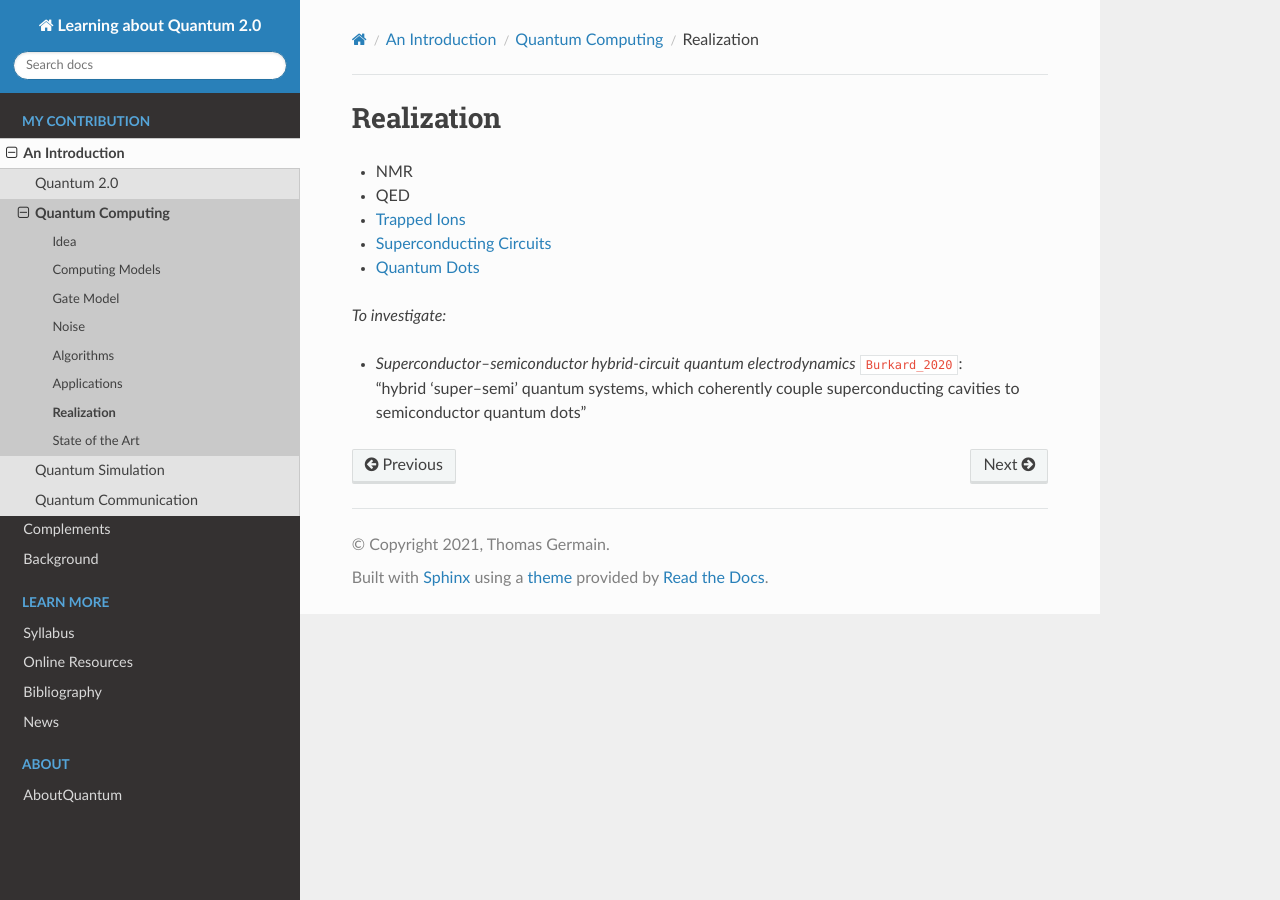
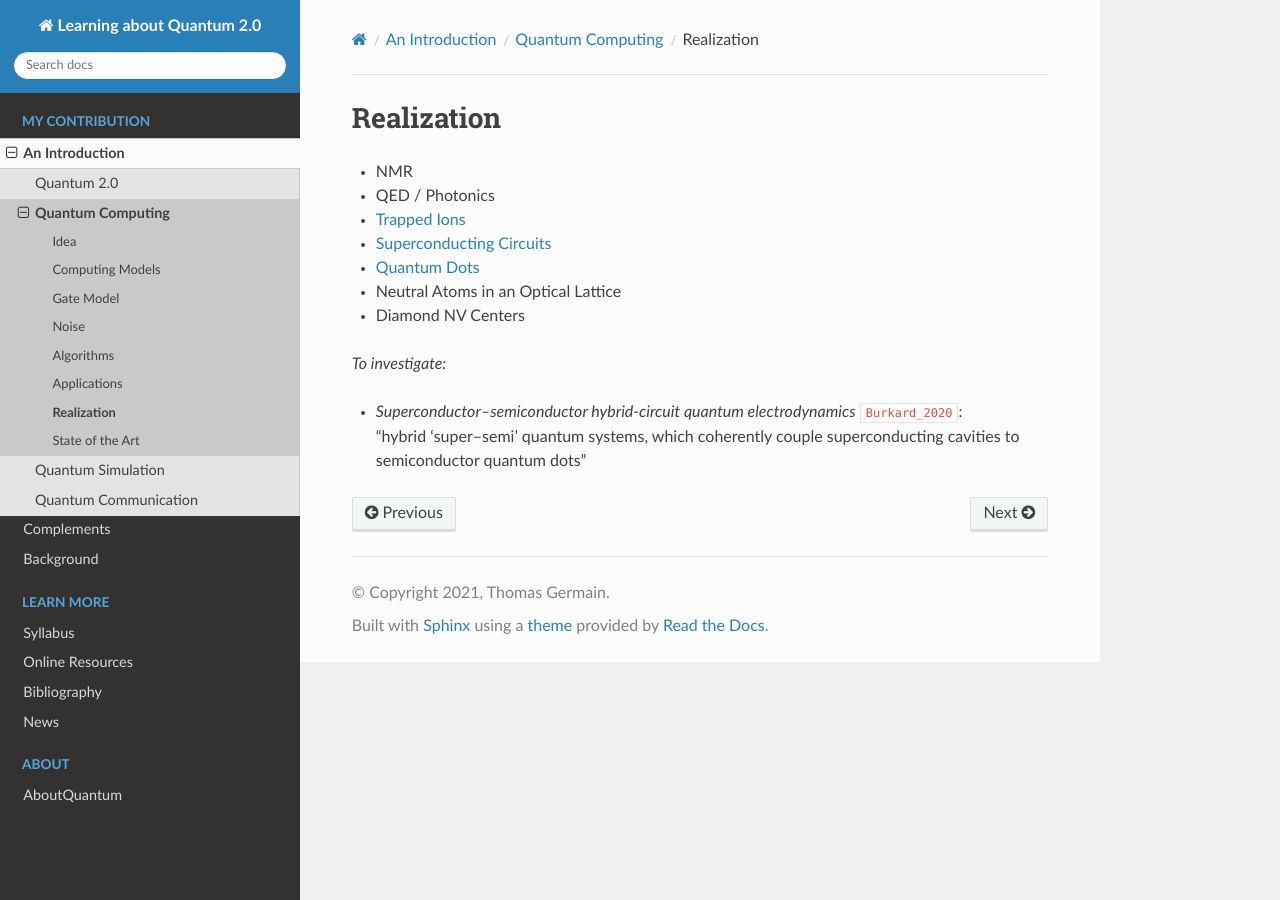
Before and after one commit to tomlqc/about-quantum, a Sphinx documentation site: the page built from source/intro/computing/realization.rst, in a window 1280 px wide. Built offline with Sphinx 7.4.7 and the Read the Docs theme 2.0.0, drawn with Linux system fonts in a browser that asks for light colours; cross-references to code outside the pages are shown as plain code.

Commit message:
realization: mentioned neutral atoms, NV centers.

```diff
--- a/source/intro/computing/realization.rst
+++ b/source/intro/computing/realization.rst
@@ -3,10 +3,12 @@ Realization
 ===========
 
 - NMR
-- QED
+- QED / Photonics
 - :ref:`stories/complements/iontrap:Trapped Ions`
 - :ref:`stories/complements/supercond:Superconducting Circuits`
 - :ref:`stories/complements/qudots:Quantum Dots`
+- Neutral Atoms in an Optical Lattice
+- Diamond NV Centers
 
 *To investigate:*
 
```
